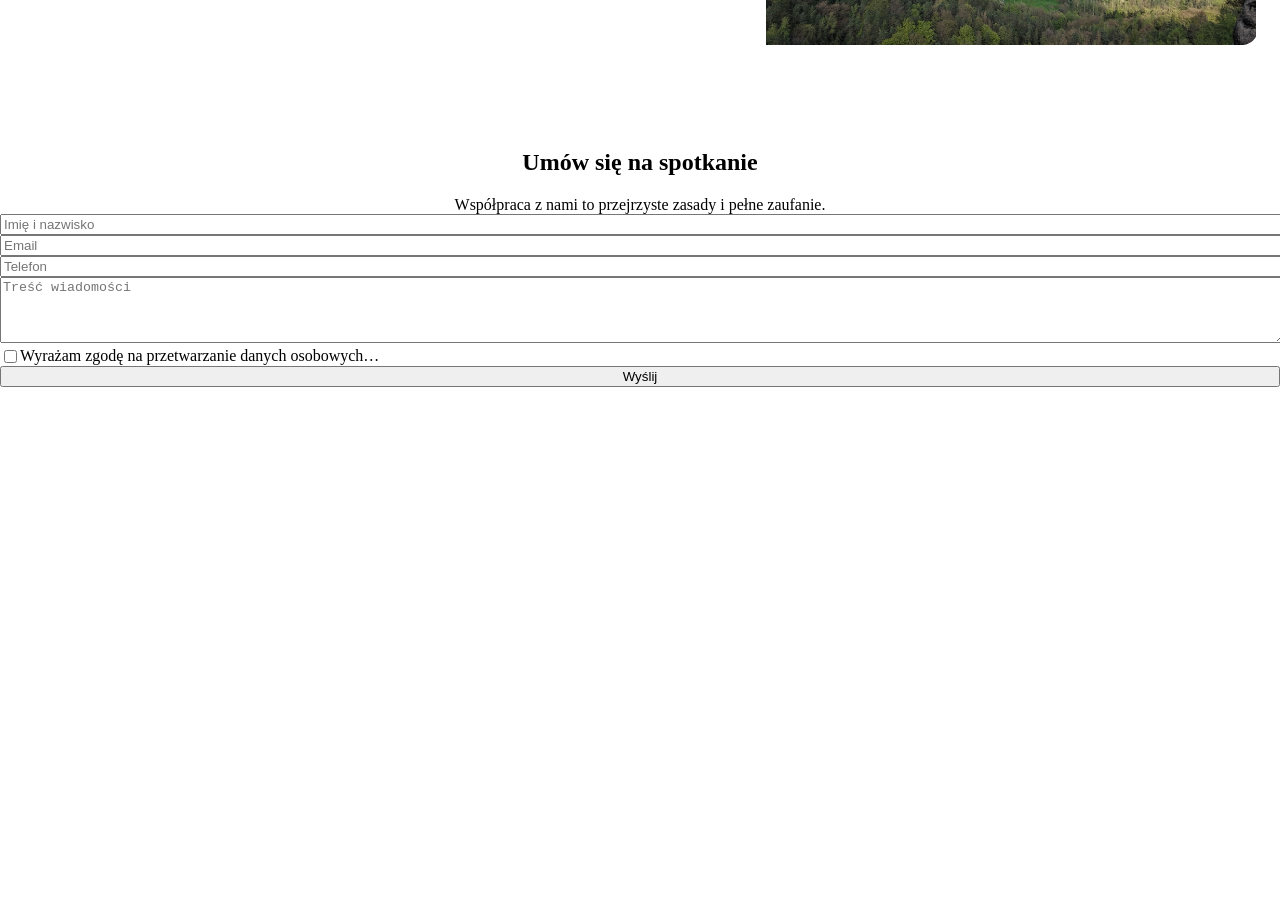
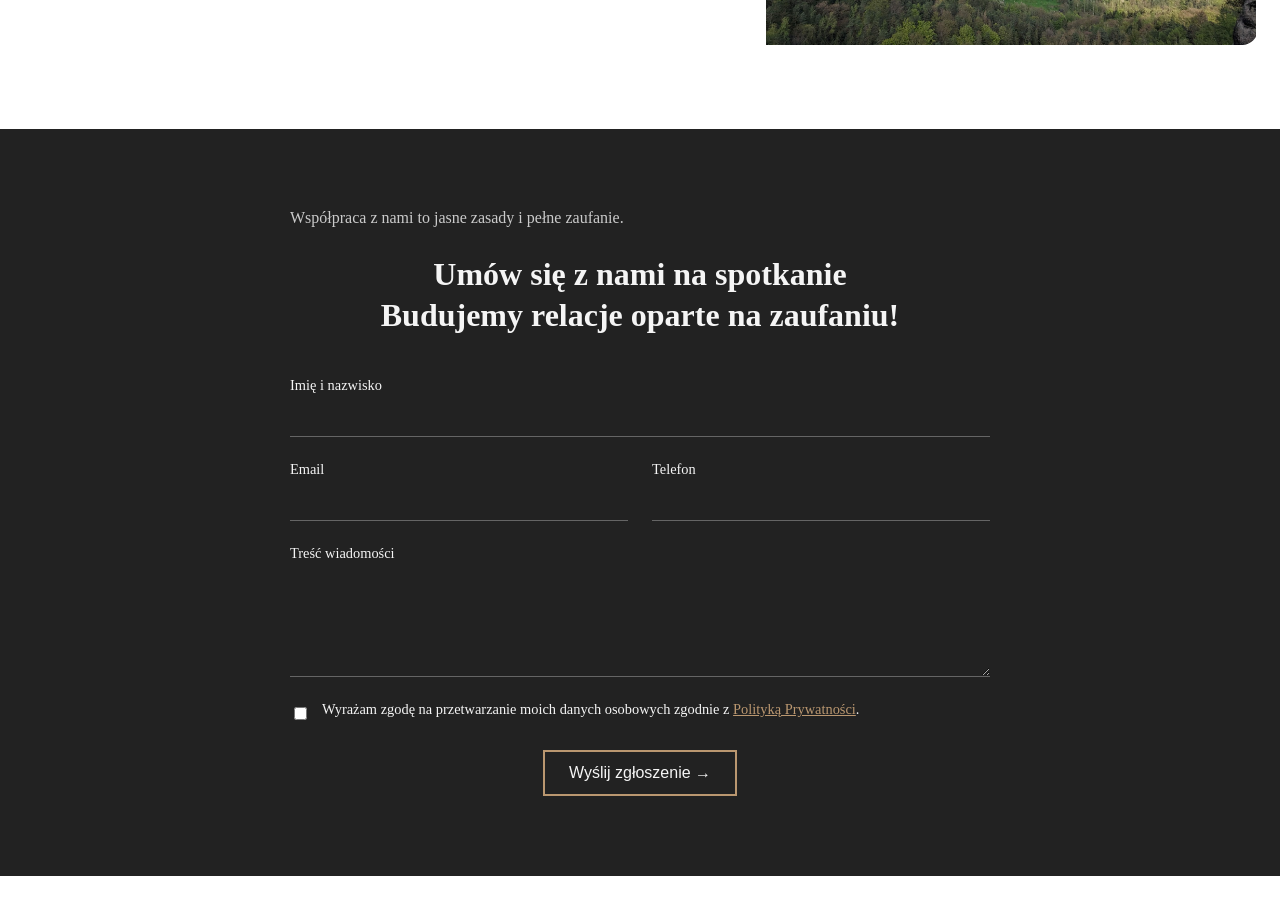
Before and after one commit to DimitryIvaniuta/real-estate-trade-site, a React (Vite) app: page / in a window 1280 px wide. Shown: the part 6740-7655 px from the top of the page. After the commit the page ends 7616 px from the top, so only its background shows below. Built offline with nearby package versions, Linux system fonts and the light colour scheme.

Commit message:
Contact Section module implementation

```diff
--- a/src/App.tsx
+++ b/src/App.tsx
@@ -8,6 +8,7 @@ import { Location }    from './components/Location';
 import { Company }     from './components/Company';
 import { Contact }     from './components/Contact';
 import About from '@/components/About/About';
+import { ContactSection } from '@/components/ContactSection/ContactSection';
 
 function App() {
   return (
@@ -20,7 +21,7 @@ function App() {
         <Gallery />
         <Location />
         <About />
-        <Contact />
+        <ContactSection />
       </main>
     </>
   );
--- a/src/components/ContactSection/ContactSection.module.scss
+++ b/src/components/ContactSection/ContactSection.module.scss
@@ -0,0 +1,105 @@
+/* src/components/ContactSection/ContactSection.module.scss */
+$dark-bg: #222;
+$text-light: #f5f5f5;
+$text-muted: #ccc;
+$gold: #ba9770;
+$border: rgba(255,255,255,0.3);
+
+.contact {
+  background: $dark-bg;
+  color: $text-light;
+  padding: 80px 24px;
+}
+.inner {
+  max-width: 700px;
+  margin: 0 auto;
+  text-align: center;
+}
+.subtitle {
+  font-size: 1rem;
+  margin-bottom: 16px;
+  opacity: 0.8;
+}
+.title {
+  font-size: 2rem;
+  line-height: 1.3;
+  margin-bottom: 40px;
+}
+.thanks {
+  font-size: 1.25rem;
+  color: $gold;
+}
+.form {
+  display: flex;
+  flex-direction: column;
+  gap: 24px;
+}
+.row {
+  display: flex;
+  flex-wrap: wrap;
+  gap: 24px;
+}
+.field {
+  flex: 1 1 280px;
+  display: flex;
+  flex-direction: column;
+}
+.fieldFull {
+  flex: 1 1 100%;
+  display: flex;
+  flex-direction: column;
+}
+label {
+  font-size: 0.9rem;
+  margin-bottom: 8px;
+  text-align: left;
+}
+input,
+textarea {
+  background: transparent;
+  border: none;
+  border-bottom: 1px solid $border;
+  color: $text-light;
+  padding: 8px 4px;
+  font-size: 1rem;
+  outline: none;
+  &::placeholder {
+    color: $text-muted;
+  }
+  &:focus {
+    border-bottom-color: $gold;
+  }
+}
+.checkboxRow {
+  display: flex;
+  align-items: center;
+  gap: 12px;
+  font-size: 0.9rem;
+  text-align: left;
+  a { color: $gold; text-decoration: underline; }
+}
+.error {
+  color: #f55;
+  font-size: 0.9rem;
+}
+.submit {
+  align-self: center;
+  background: transparent;
+  border: 2px solid $gold;
+  color: $text-light;
+  padding: 12px 24px;
+  font-size: 1rem;
+  cursor: pointer;
+  transition: background 0.2s, color 0.2s;
+  &:hover:not(:disabled) {
+    background: $gold;
+    color: $dark-bg;
+  }
+  &:disabled {
+    opacity: 0.6;
+    cursor: default;
+  }
+}
+@media (max-width: 480px) {
+  .row { flex-direction: column; }
+}
--- a/src/components/ContactSection/ContactSection.tsx
+++ b/src/components/ContactSection/ContactSection.tsx
@@ -1,57 +1,110 @@
-import React from 'react';
-import defaultSection2 from '@/assets/default-section2.jpg';
+import React, { useState } from 'react'
+import styles from './ContactSection.module.scss'
 
-export default function ContactSection() {
+type FormStatus = 'idle' | 'submitting' | 'success' | 'error'
+
+export const ContactSection: React.FC = () => {
+  const [status, setStatus] = useState<FormStatus>('idle')
+
+  const handleSubmit = async (e: React.FormEvent<HTMLFormElement>) => {
+    e.preventDefault()
+    setStatus('submitting')
+
+    const form = e.currentTarget as HTMLFormElement
+    const data = {
+      // name: form.name.value,
+      // email: form.email.value,
+      // phone: form.phone.value,
+      // message: form.message.value,
+      name: form.get('name')?.toString() ?? '',
+      email: form.get('email')?.toString() ?? '',
+      phone: form.get('phone')?.toString() ?? '',
+      message: form.get('message')?.toString() ?? '',
+    }
+
+    try {
+      const res = await fetch('/api/contact', {
+        method: 'POST',
+        headers: { 'Content-Type': 'application/json' },
+        body: JSON.stringify(data),
+      })
+      if (res.ok) {
+        setStatus('success')
+        form.reset()
+      } else {
+        throw new Error('Failed')
+      }
+    } catch {
+      setStatus('error')
+    }
+  }
+
   return (
-    <section
-      id="section2"
-      className="w-full h-screen flex items-center justify-center bg-cover bg-center scroll-snap-align-start"
-      style={{ backgroundImage: `url(${defaultSection2})` }}
-    >
-      <div className="bg-white/90 p-8 rounded-lg max-w-md w-full">
-        <h2 className="text-4xl font-semibold mb-4 text-center">Get in Touch</h2>
-        <form className="space-y-4">
-          <div>
-            <label className="block text-gray-700 mb-1" htmlFor="name">
-              Name
+    <section id="contact" className={styles.contact}>
+      <div className={styles.inner}>
+        <p className={styles.subtitle}>
+          Współpraca z nami to jasne zasady i pełne zaufanie.
+        </p>
+        <h2 className={styles.title}>
+          Umów się z nami na spotkanie<br/>
+          Budujemy relacje oparte na zaufaniu!
+        </h2>
+
+        {status === 'success' ? (
+          <p className={styles.thanks}>
+            Dziękujemy! Twoja wiadomość została wysłana. Skontaktujemy się wkrótce.
+          </p>
+        ) : (
+          <form className={styles.form} onSubmit={handleSubmit}>
+            <div className={styles.row}>
+              <div className={styles.field}>
+                <label htmlFor="name">Imię i nazwisko</label>
+                <input id="name" name="name" type="text" required />
+              </div>
+            </div>
+
+            <div className={styles.row}>
+              <div className={styles.field}>
+                <label htmlFor="email">Email</label>
+                <input id="email" name="email" type="email" required />
+              </div>
+              <div className={styles.field}>
+                <label htmlFor="phone">Telefon</label>
+                <input id="phone" name="phone" type="tel" required />
+              </div>
+            </div>
+
+            <div className={styles.row}>
+              <div className={styles.fieldFull}>
+                <label htmlFor="message">Treść wiadomości</label>
+                <textarea id="message" name="message" rows={5} required />
+              </div>
+            </div>
+
+            <div className={styles.checkboxRow}>
+              <input id="consent" name="consent" type="checkbox" required />
+              <label htmlFor="consent">
+                Wyrażam zgodę na przetwarzanie moich danych osobowych zgodnie z&nbsp;
+                <a href="/polityka-prywatnosci" target="_blank" rel="noopener">
+                  Polityką Prywatności
+                </a>.
               </label>
-            <input
-              id="name"
-              type="text"
-              className="w-full border border-gray-300 p-2 rounded"
-              placeholder="Your Name"
-            />
             </div>
-          <div>
-            <label className="block text-gray-700 mb-1" htmlFor="email">
-              Email
-            </label>
-            <input
-              id="email"
-              type="email"
-              className="w-full border border-gray-300 p-2 rounded"
-              placeholder="you@example.com"
-            />
-          </div>
-          <div>
-            <label className="block text-gray-700 mb-1" htmlFor="message">
-              Message
-            </label>
-            <textarea
-              id="message"
-              rows={4}
-              className="w-full border border-gray-300 p-2 rounded"
-              placeholder="Your message"
-            />
-          </div>
+
+            {status === 'error' && (
+              <p className={styles.error}>Coś poszło nie tak — spróbuj ponownie.</p>
+            )}
+
             <button
               type="submit"
-            className="w-full bg-brand text-white py-3 rounded hover:bg-brand-dark transition"
+              className={styles.submit}
+              disabled={status === 'submitting'}
             >
-            Send Message
+              {status === 'submitting' ? 'Wysyłanie...' : 'Wyślij zgłoszenie →'}
             </button>
           </form>
+        )}
       </div>
     </section>
-  );
+  )
 }
--- a/vite.config.ts
+++ b/vite.config.ts
@@ -23,4 +23,9 @@ export default defineConfig({
     outDir: 'dist',
     emptyOutDir: true,
   },
+  server: {
+    proxy: {
+      '/api': 'http://localhost:5173'
+    }
+  }
 });
```
Also changed, not shown: 2 other files (tests, documents, lock files or other folders). Lines whose indentation alone changed are shown as unchanged.
